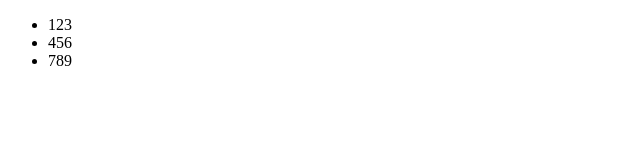
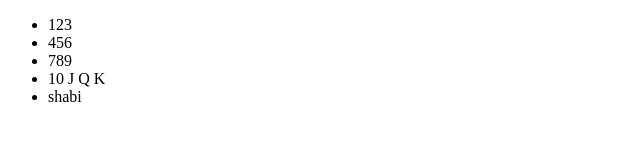
Before and after one commit to noheader/xiangmu_qikai, a plain HTML site: page git/index.html in a window 1280 px wide. Shown: the whole page, without its empty margins (0-640 px from the left). Drawn offline with Linux system fonts and the light colour scheme.

Commit message:
增加了sb

```diff
--- a/git/index.html
+++ b/git/index.html
@@ -11,6 +11,8 @@
         <li>123</li>
         <li>456</li>
         <li>789</li>
+        <li>10 J Q K</li>
+        <li>shabi</li>
     </ul>
 </body>
 </html>
```
